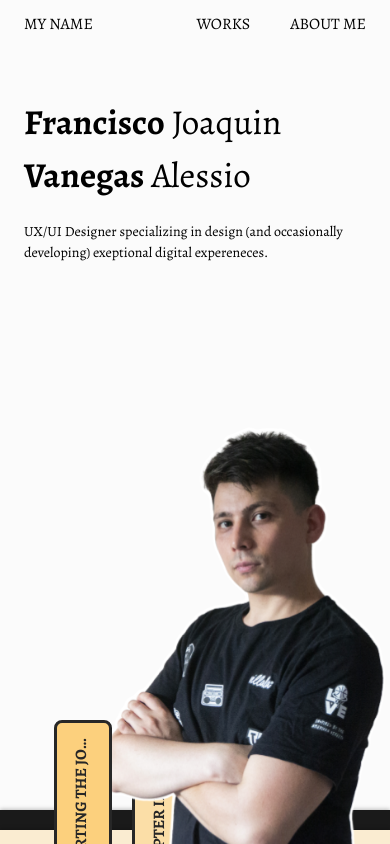
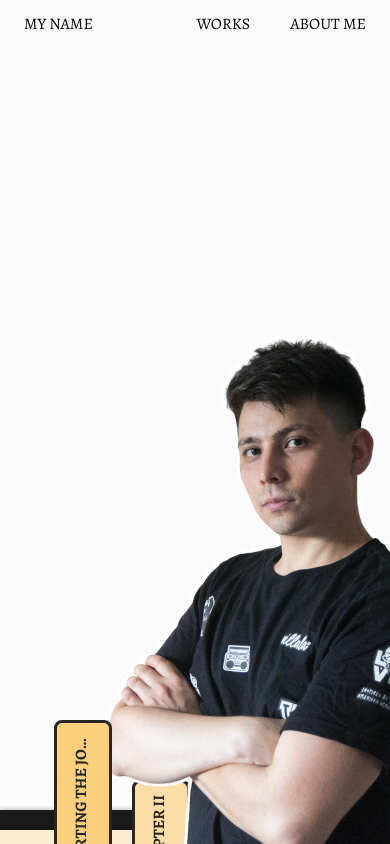
Before and after one commit to ezequiel-fabri/fran-vanegas, a Next.js app: page / in a window 390 px wide. Shown: the top 844 px of the page. Built offline with nearby package versions, Linux system fonts and the light colour scheme.

Commit message:
adding text to shadow francisco

```diff
--- a/src/components/career.panel.tsx
+++ b/src/components/career.panel.tsx
@@ -63,7 +63,7 @@ const CareerPanel = () => {
                 isLastChapter ? "text-[#F7F7F7]" : ""
               }`}
             >
-              {title || text}
+              {title}
             </span>
           </h1>
           <div className="relative h-[323px] flex max-w-[1050px] mb-28 mx-auto">
--- a/src/components/header.tsx
+++ b/src/components/header.tsx
@@ -10,45 +10,29 @@ const Header: React.FC = () => {
           <p>ABOUT ME</p>
         </div>
       </nav>
-      <div className="w-full absolute sm:hidden top-24">
-        <div className="mx-auto px-6 w-full">
-          <div className="name text-[35px] w-full">
-            <p className="font-light">
-              <span className="font-bold">Francisco</span> Joaquin
-            </p>
-            <p className="font-light">
-              <span className="font-bold">Vanegas</span> Alessio
-            </p>
-          </div>
-          <p className="mt-5 text-[14px] z-10">
-            UX/UI Designer specializing in design (and occasionally
-            <br />
-            developing) exeptional digital expereneces.
-          </p>
-        </div>
-      </div>
-      <div className="absolute bottom-0 z-40 left-1/4">
+      <div className="min-w-[354px] absolute bottom-0 z-40 left-1/4">
         <Image
           src="/fposing.png"
           alt="myself-in-cool-pose"
           height={538}
           width={354}
         />
-        {/* <div
-          style={{
-            left: "300px",
-            position: "absolute",
-            bottom: 3,
-            clipPath: "polygon(0px 31%, 100% 0px, 100% 100%, 0px 100%)",
-            transform: "rotate(180deg)",
-            filter: "blur(5px)",
-            background: "rgba(10, 0, 0, 0.4)",
-            width: 500,
-            height: 200,
-          }}
-        /> */}
       </div>
-      <div className="max-w-none absolute bottom-0 left-1/4 max-[740px]:hidden z-0">
+      <div className="min-w-[788px] absolute bottom-0 left-1/4 max-[740px]:hidden z-0">
+        <div className="absolute bottom-0 w-[350px] max-[740px]:hidden text-white flex flex-col h-[507px] right-[60px]">
+          <div className="name text-[35px] w-full">
+            <p className="font-light leading-10">
+              <span className="font-bold">Francisco</span> Joaquin
+            </p>
+            <p className="font-light leading-10">
+              <span className="font-bold">Vanegas</span> Alessio
+            </p>
+          </div>
+          <p className="mt-5 text-[14px]">
+            UX/UI Designer specializing in design (and occasionallydeveloping)
+            exeptional digital expereneces.
+          </p>
+        </div>
         <Image
           src="/fposing_dark.png"
           priority={true}
@@ -57,38 +41,6 @@ const Header: React.FC = () => {
           width={788}
         />
       </div>
-      {false && (
-        <div className="h-full w-full -mt-[60px] max-w-[1000px] mx-auto relative pointer-events-none z-0 min-[980px]:z-10">
-          <Image
-            src="/fposing.png"
-            alt="myself-in-cool-pose"
-            className="absolute bottom-0 left-5 z-10"
-            height={538}
-            width={354}
-          />
-          <Image
-            src="/fposing_dark.png"
-            alt="my-shadow-in-cool-pose"
-            className="max-w-none absolute bottom-0 max-[740px]:hidden"
-            height={994}
-            width={788}
-          />
-          <div className="absolute bottom-0 w-[350px] max-[740px]:hidden text-white max-[740px]:text-black flex flex-col h-[507px] right-[286px] pointer-events-auto">
-            <div className="name text-[35px] w-full">
-              <p className="font-light">
-                <span className="font-bold">Francisco</span> Joaquin
-              </p>
-              <p className="font-light">
-                <span className="font-bold">Vanegas</span> Alessio
-              </p>
-            </div>
-            <p className="mt-5 text-[14px] z-10">
-              UX/UI Designer specializing in design (and occasionallydeveloping)
-              exeptional digital expereneces.
-            </p>
-          </div>
-        </div>
-      )}
     </header>
   );
 };
```
